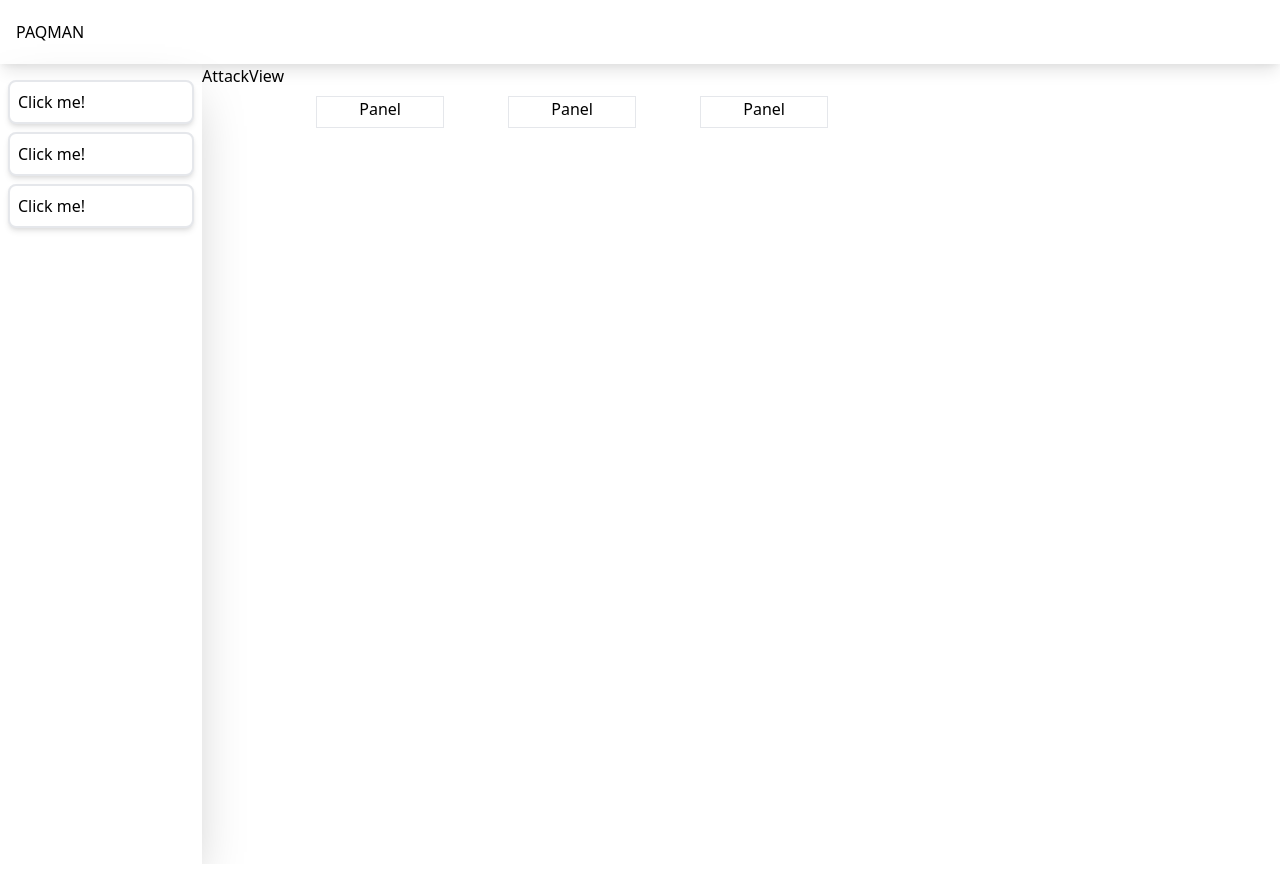
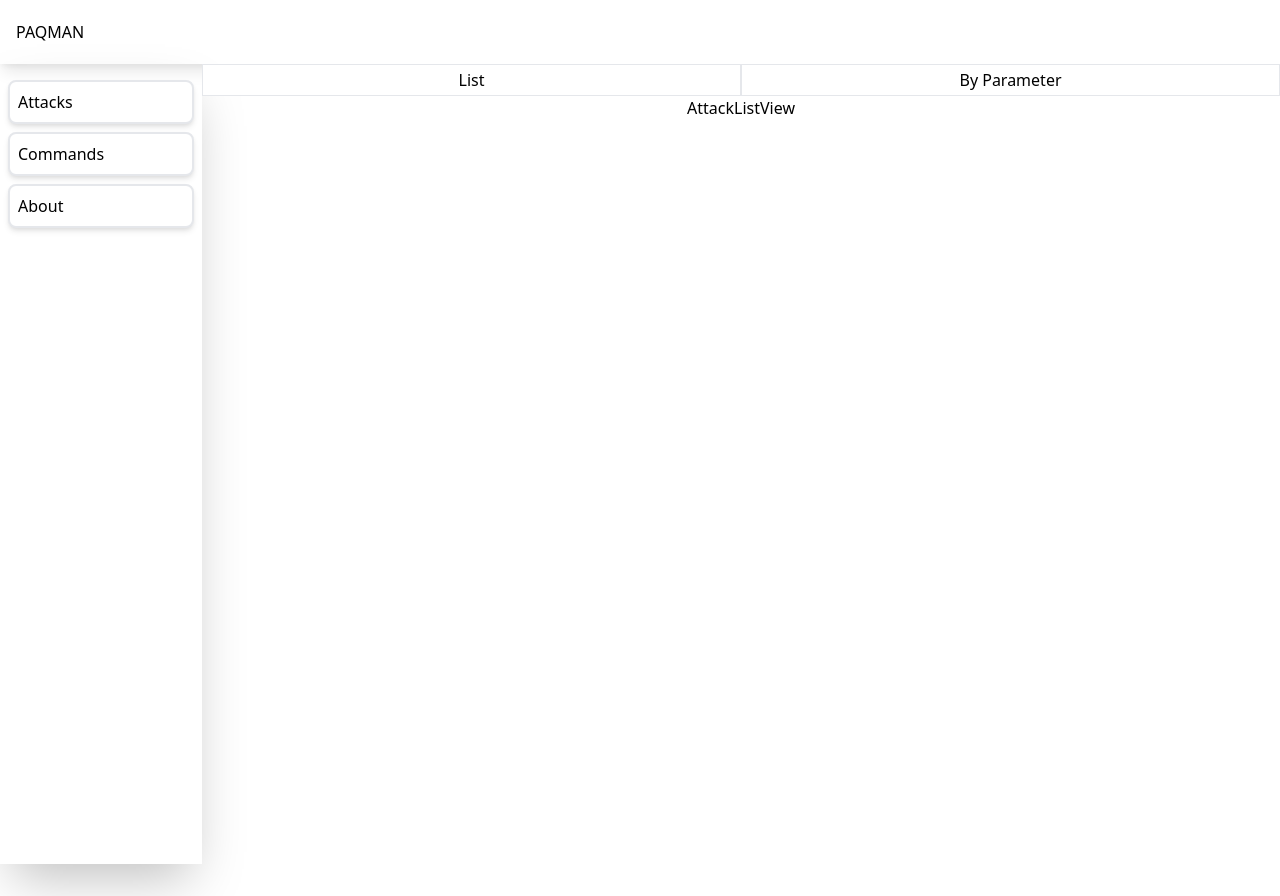
Before and after one commit to paqman-project/paqman, a React (Create React App) app in the folder frontend/: page / in a window 1280 px wide. Before the commit the page ends 864 px from the top, so only its background shows below. Built offline with nearby package versions, Linux system fonts and the light colour scheme.

Commit message:
View changes on SubSectionButtonClick (Attack & Commands)

```diff
--- a/frontend/src/components/SectionButton.js
+++ b/frontend/src/components/SectionButton.js
@@ -1,15 +1,12 @@
 import React from "react"
 
-export default function SectionButton({setView, view}){
-
-    console.log(setView)
-
+export default function SubSectionButton({setView, title}){
     return(
         <>
             <div className="bg-white border-2 rounded-lg p-2 mx-2 my-2
                             shadow-md hover:border-gray-500 cursor-pointer content-center"
-                    onClick={() => setView(view)}>
-                <button className="text-center">Click me!</button>
+                onClick={() => setView(title)}>
+                <button className="text-center">{title}</button>
             </div>
         </>
     )
--- /dev/null
+++ b/frontend/src/components/SubSectionButton.js
@@ -0,0 +1,13 @@
+import React from "react"
+
+export default function SubSectionButton({setView, title}){
+    return(
+        <>
+            <div className="bg-white border w-full h-8
+                            hover:border-gray-500 cursor-pointer content-center"
+                onClick={() => setView(title)}>
+                <h1 className="text-center">{title}</h1>
+            </div>
+        </>
+    )
+}
--- /dev/null
+++ b/frontend/src/container/AttackByParameterView.js
@@ -0,0 +1,11 @@
+import React from "react"
+
+export default function AttackByParameterView(){
+    return(
+        <>
+            <div className="w-full h-32">
+                <h1>AttackByParameterView</h1>
+            </div>
+        </>
+    )
+}
--- /dev/null
+++ b/frontend/src/container/AttackListView.js
@@ -0,0 +1,11 @@
+import React from "react"
+
+export default function AttackListView(){
+    return(
+        <>
+            <div className="w-full h-full">
+                <h1 className="text-center">AttackListView</h1>
+            </div>
+        </>
+    )
+}
--- a/frontend/src/container/AttackView.js
+++ b/frontend/src/container/AttackView.js
@@ -1,15 +1,29 @@
-import React from "react"
-import Panel from "./Panel"
+import React, { useState } from "react"
+import SubSectionButtons from "./SubSectionButtons"
+import AttackListView from "./AttackListView"
+import AttackByParameterView from "./AttackByParameterView"
 
 export default function AttackView(){
-    return(
+    const [ view, setView ] = useState("List")
+
+    function selectView(){
+        switch (view) {
+            case "List":
+                return <AttackListView />
+            case "By Parameter":
+                return <AttackByParameterView />
+            default:
+                break;
+        }
+    }
+
+    return (
         <>
-            <div className="h-full w-full flex justify-items">
-                <h1>AttackView</h1>
-                <Panel />
-                <Panel />
-                <Panel />
+            <div className="w-full">
+                <SubSectionButtons titles={["List", "By Parameter"]} setView={setView} />
+                {selectView()}
             </div>
+
         </>
     )
 }
--- a/frontend/src/container/Body.js
+++ b/frontend/src/container/Body.js
@@ -1,16 +1,16 @@
-import React, {useState} from "react"
+import React, { useState } from "react"
 import Sidebar from "./Sidebar"
 import AttackView from "./AttackView"
 import CommandView from "./CommandView"
 
 export default function Body(){
-    const [view, setView] = useState("attack")
+    const [ view, setView ] = useState("Attacks")
 
     function selectView(){
         switch (view) {
-            case "attack":
+            case "Attacks":
                 return <AttackView />
-            case "command":
+            case "Commands":
                 return <CommandView />
             default:
                 break;
@@ -20,7 +20,7 @@ export default function Body(){
     return(
         <>
             <div className="h-full flex">
-                <Sidebar setView={setView}/>
+                <Sidebar setView={setView} />
                 {selectView()}
             </div>
         </>
--- /dev/null
+++ b/frontend/src/container/CommandByParameterView.js
@@ -0,0 +1,11 @@
+import React from "react"
+
+export default function CommandByParameterView(){
+    return(
+        <>
+            <div className="w-full h-32">
+                <h1>CommandByParameterView</h1>
+            </div>
+        </>
+    )
+}
--- /dev/null
+++ b/frontend/src/container/CommandListView.js
@@ -0,0 +1,11 @@
+import React from "react"
+
+export default function CommandListView(){
+    return(
+        <>
+            <div className="w-full h-full">
+                <h1 className="text-center">CommandListView</h1>
+            </div>
+        </>
+    )
+}
--- a/frontend/src/container/CommandView.js
+++ b/frontend/src/container/CommandView.js
@@ -1,14 +1,29 @@
-import React from "react"
-import Panel from "./Panel"
+import React, { useState } from "react"
+import SubSectionButtons from "./SubSectionButtons"
+import CommandListView from "./CommandListView"
+import CommandByParameterView from "./CommandByParameterView"
 
 export default function CommandView(){
-    return(
+    const [ view, setView ] = useState("List")
+
+    function selectView(){
+        switch (view) {
+            case "List":
+                return <CommandListView />
+            case "By Parameter":
+                return <CommandByParameterView />
+            default:
+                break;
+        }
+    }
+
+    return (
         <>
-            <div className="h-full w-full flex justify-items">
-                <Panel />
-                <Panel />
-                <Panel />
+            <div className="w-full">
+                <SubSectionButtons titles={["List", "By Parameter"]} setView={setView} />
+                {selectView()}
             </div>
+
         </>
     )
 }
--- a/frontend/src/container/Panel.js
+++ /dev/null
@@ -1,11 +0,0 @@
-import React from "react"
-
-export default function Panel(){
-    return(
-        <>
-            <div className="border w-32 h-8 m-8 p-">
-                <h1 className="text-center">Panel</h1>
-            </div>
-        </>
-    )
-}
--- a/frontend/src/container/Sidebar.js
+++ b/frontend/src/container/Sidebar.js
@@ -1,12 +1,12 @@
-import React, { useEffect } from "react"
+import React from "react"
 import SectionButton from "../components/SectionButton"
 
 export default function Sidebar({setView}){
     return(
         <>
             <div className="w-60 shadow-2xl h-full pt-2">
-                <SectionButton setView={setView} view="attack" title="Attacks"/>
-                <SectionButton setView={setView} view="command" title="Commands"/>
+                <SectionButton setView={setView} title="Attacks"/>
+                <SectionButton setView={setView} title="Commands"/>
                 <SectionButton title="About"/>
             </div>
         </>
--- /dev/null
+++ b/frontend/src/container/SubSectionButtons.js
@@ -0,0 +1,9 @@
+import SubSectionButton from "../components/SubSectionButton"
+
+export default function SubSectionButtons({ titles, setView }) {
+    return (
+        <div className="flex">
+            {titles.map(e => <SubSectionButton key={e} title={e} setView={setView} />)}
+        </div>
+    )
+}
```
